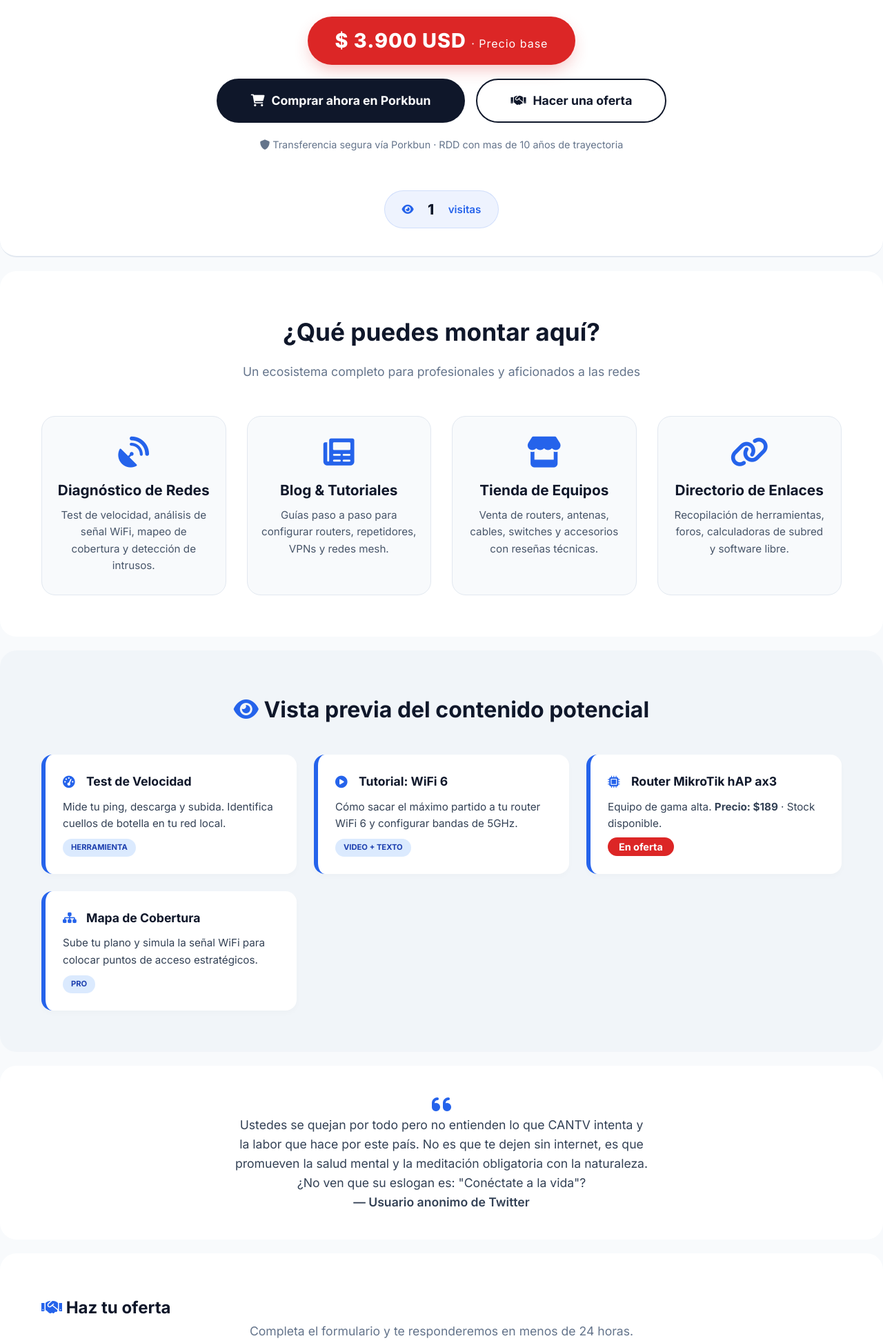
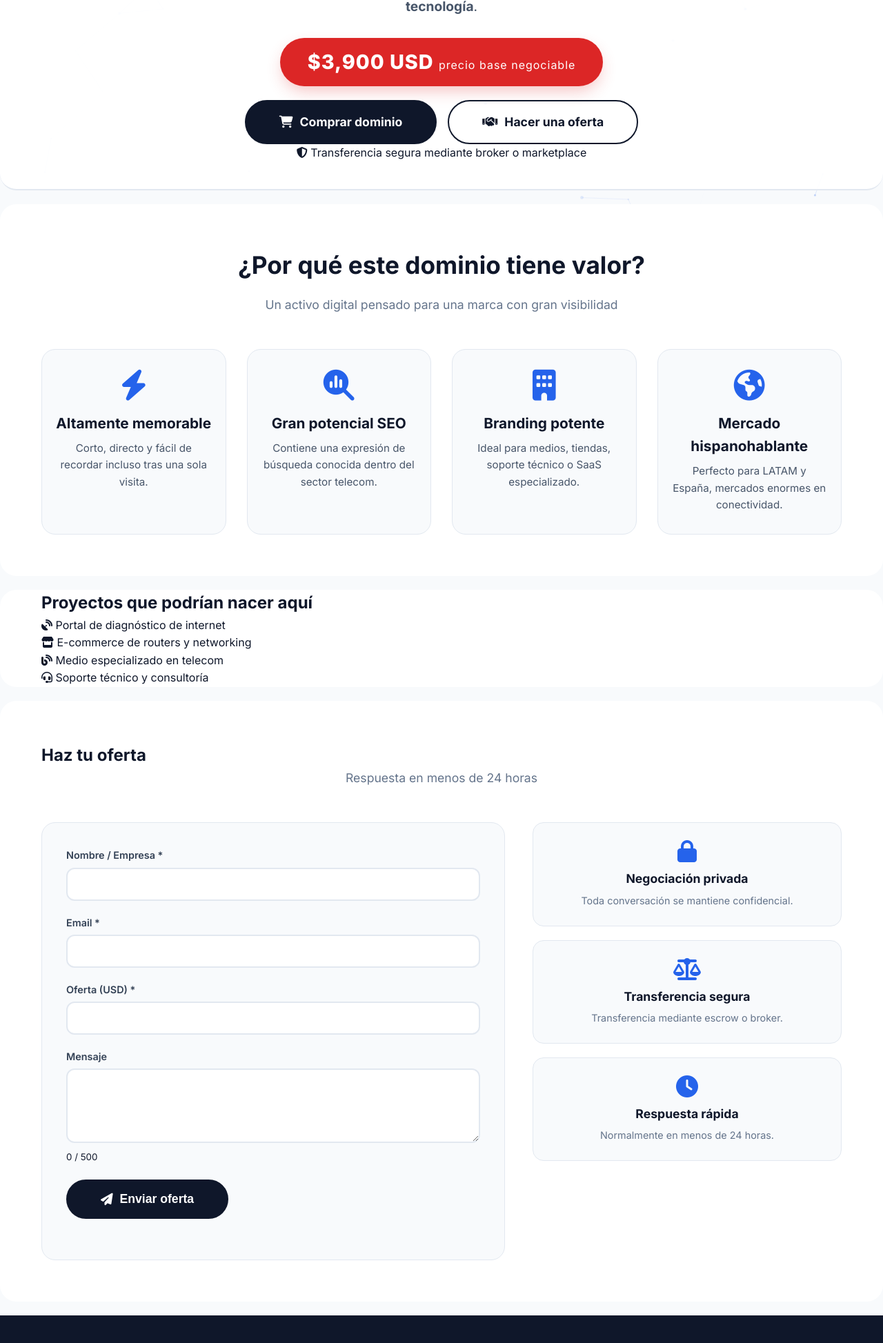
Before and after one commit to Entidad-de-Datos-Integrados/sincobertura-web, a plain HTML site: page index.html in a window 1280 px wide. Shown: the part 338-2285 px from the top of the page at 69% size. Drawn offline with nearby package versions, Linux system fonts and the light colour scheme; a script that the page names is missing.

Commit message:
Update index.html

```diff
--- a/index.html
+++ b/index.html
@@ -1,239 +1,283 @@
 <!DOCTYPE html>
 <html lang="es">
 <head>
-    <meta charset="UTF-8" />
-    <meta name="viewport" content="width=device-width, initial-scale=1.0" />
-    <title>Sin Cobertura.com - Tu red, tu potencia</title>
+    <meta charset="UTF-8">
+    <meta name="viewport" content="width=device-width, initial-scale=1.0">
 
-    <!-- Particles.js para el fondo de conectividad -->
+    <title>SinCobertura.com — Dominio premium en venta</title>
 
+    <meta name="description" content="Adquiere SinCobertura.com, un dominio memorable y potente para telecomunicaciones, conectividad, redes y tecnología.">
+    <meta name="keywords" content="dominio premium, telecomunicaciones, wifi, redes, conectividad">
+    <meta property="og:title" content="SinCobertura.com en venta">
+    <meta property="og:description" content="Un dominio memorable para construir una gran marca tech">
+    <meta property="og:type" content="website">
 
-    <!-- Google Fonts -->
-    <link rel="preconnect" href="https://fonts.googleapis.com" />
-    <link rel="preconnect" href="https://fonts.gstatic.com" crossorigin />
-    <link href="https://fonts.googleapis.com/css2?family=Inter:opsz,wght@14..32,400;14..32,600;14..32,700;14..32,800&display=swap" rel="stylesheet" />
+    <link rel="preconnect" href="https://fonts.googleapis.com">
+    <link rel="preconnect" href="https://fonts.gstatic.com" crossorigin>
+    <link href="https://fonts.googleapis.com/css2?family=Inter:wght@400;500;600;700;800&display=swap" rel="stylesheet">
 
-    <!-- Font Awesome 6 -->
-    <link rel="stylesheet" href="https://cdnjs.cloudflare.com/ajax/libs/font-awesome/6.0.0-beta3/css/all.min.css" />
+    <link rel="stylesheet"
+          href="https://cdnjs.cloudflare.com/ajax/libs/font-awesome/6.5.2/css/all.min.css">
 
-    <!-- CSS propio -->
-    <link rel="stylesheet" href="styles.css" />
+    <!-- Particles -->
+    <script src="https://cdn.jsdelivr.net/particles.js/2.0.0/particles.min.js"></script>
+
+    <!-- Cloudflare Turnstile -->
+    <script src="https://challenges.cloudflare.com/turnstile/v0/api.js" async defer></script>
+
+    <link rel="stylesheet" href="styles.css">
 </head>
+
 <body>
 
-    <!-- ===== BANNER DE VENTA ===== -->
-    <div class="top-banner">
-        <i class="fas fa-crown"></i> DOMINIO EN VENTA · Oportunidad única en el negocio de telecomunicaciones
-        <i class="fas fa-arrow-right" style="margin-left: 10px;"></i>
+<div id="particles-js"></div>
+
+<header class="top-banner">
+    <i class="fas fa-crown"></i>
+    DOMINIO PREMIUM EN VENTA
     <a href="#contact">Adquirir ahora</a>
+</header>
+
+<main>
+
+    <!-- HERO -->
+    <section class="hero">
+        <div class="container hero-content">
+
+            <div class="tagline">
+                <i class="fas fa-wifi"></i>
+                Un nombre que nadie olvida
             </div>
 
-    <!-- ===== HERO ===== -->
-    <section class="hero">
-        <div class="container hero-content">
-            <div class="tagline">
-                <i class="fas fa-wifi" style="margin-right: 10px;"></i> El nombre que todo usuario recuerda
-            </div>
             <h1>Sin<span>Cobertura</span>.com</h1>
-            <p>
-                El dominio <spam style="bold">TLD</spam> perfecto para construir el <strong>referente en redes, diagnóstico y venta de equipos</strong>
-                en el mundo hispanohablante.
+
+            <p class="hero-description">
+                Un dominio corto, memorable y con enorme potencial comercial para
+                proyectos de <strong>telecomunicaciones, conectividad, soporte técnico y tecnología</strong>.
             </p>
+
             <div class="badge-price">
-                $ 3.900 USD <small>· Precio base</small>
+                $3,900 USD
+                <small>precio base negociable</small>
             </div>
 
-            <!-- Botones duales: Compra directa y Oferta -->
             <div class="hero-buttons">
-                <a href="https://porkbun.com/marketplace?mq=Sincobertura.com" target="_blank" class="cta-button primary">
-                    <i class="fas fa-shopping-cart"></i> Comprar ahora en Porkbun
+                <a href="https://porkbun.com/marketplace?mq=Sincobertura.com"
+                   target="_blank"
+                   rel="noopener noreferrer"
+                   class="cta-button primary">
+                    <i class="fas fa-cart-shopping"></i>
+                    Comprar dominio
                 </a>
+
                 <a href="#contact" class="cta-button secondary">
-                    <i class="fas fa-handshake"></i> Hacer una oferta
+                    <i class="fas fa-handshake"></i>
+                    Hacer una oferta
                 </a>
             </div>
 
-            <p style="margin-top: 20px; font-size: 0.9rem; color: #64748b;">
-                <i class="fas fa-shield-alt"></i> Transferencia segura vía Porkbun · RDD con mas de 10 años de trayectoria
+            <div class="hero-note">
+                <i class="fas fa-shield-alt"></i>
+                Transferencia segura mediante broker o marketplace
+            </div>
+
+        </div>
+    </section>
+
+    <!-- VALUE PROPOSITION -->
+    <section class="features">
+        <div class="container">
+
+            <h2>¿Por qué este dominio tiene valor?</h2>
+            <p class="subtitle">
+                Un activo digital pensado para una marca con gran visibilidad
             </p>
 
-            <!-- CONTADOR DE VISITAS -->
-            <div class="visitor-counter">
-                <i class="fas fa-eye"></i>
-                <span id="visitCounter">0</span> visitas
+            <div class="grid">
+
+                <article class="card">
+                    <i class="fas fa-bolt"></i>
+                    <h3>Altamente memorable</h3>
+                    <p>
+                        Corto, directo y fácil de recordar incluso tras una sola visita.
+                    </p>
+                </article>
+
+                <article class="card">
+                    <i class="fas fa-magnifying-glass-chart"></i>
+                    <h3>Gran potencial SEO</h3>
+                    <p>
+                        Contiene una expresión de búsqueda conocida dentro del sector telecom.
+                    </p>
+                </article>
+
+                <article class="card">
+                    <i class="fas fa-building"></i>
+                    <h3>Branding potente</h3>
+                    <p>
+                        Ideal para medios, tiendas, soporte técnico o SaaS especializado.
+                    </p>
+                </article>
+
+                <article class="card">
+                    <i class="fas fa-earth-americas"></i>
+                    <h3>Mercado hispanohablante</h3>
+                    <p>
+                        Perfecto para LATAM y España, mercados enormes en conectividad.
+                    </p>
+                </article>
+
             </div>
         </div>
     </section>
 
-    <!-- ===== CARACTERÍSTICAS / FUNCIONALIDADES ===== -->
-    <section class="features">
+    <!-- USE CASES -->
+    <section class="usecases">
         <div class="container">
-            <h2>¿Qué puedes montar aquí?</h2>
-            <p class="subtitle">Un ecosistema completo para profesionales y aficionados a las redes</p>
-            <div class="grid">
-                <div class="card">
+            <h2>Proyectos que podrían nacer aquí</h2>
+
+            <div class="usecases-grid">
+
+                <div class="usecase-item">
                     <i class="fas fa-satellite-dish"></i>
-                    <h3>Diagnóstico de Redes</h3>
-                    <p>Test de velocidad, análisis de señal WiFi, mapeo de cobertura y detección de intrusos.</p>
+                    <span>Portal de diagnóstico de internet</span>
                 </div>
-                <div class="card">
-                    <i class="fas fa-newspaper"></i>
-                    <h3>Blog &amp; Tutoriales</h3>
-                    <p>Guías paso a paso para configurar routers, repetidores, VPNs y redes mesh.</p>
+
+                <div class="usecase-item">
+                    <i class="fas fa-store"></i>
+                    <span>E-commerce de routers y networking</span>
                 </div>
-                <div class="card">
-                    <i class="fas fa-store"></i>
-                    <h3>Tienda de Equipos</h3>
-                    <p>Venta de routers, antenas, cables, switches y accesorios con reseñas técnicas.</p>
+
+                <div class="usecase-item">
+                    <i class="fas fa-blog"></i>
+                    <span>Medio especializado en telecom</span>
                 </div>
-                <div class="card">
-                    <i class="fas fa-link"></i>
-                    <h3>Directorio de Enlaces</h3>
-                    <p>Recopilación de herramientas, foros, calculadoras de subred y software libre.</p>
+
+                <div class="usecase-item">
+                    <i class="fas fa-headset"></i>
+                    <span>Soporte técnico y consultoría</span>
                 </div>
+
             </div>
         </div>
     </section>
 
+    <!-- CONTACT -->
+    <section class="contact-section" id="contact">
+        <div class="container">
 
+            <h2>Haz tu oferta</h2>
+            <p class="subtitle">
+                Respuesta en menos de 24 horas
+            </p>
 
-    <!-- ===== MOCKUP DE CONTENIDO ===== -->
-    <section class="mockup-section">
-        <div class="container">
-            <h2><i class="fas fa-eye" style="color: #2563eb;"></i> Vista previa del contenido potencial</h2>
-            <div class="mockup-grid">
-                <div class="mockup-item">
-                    <div class="title-mock"><i class="fas fa-tachometer-alt"></i> Test de Velocidad</div>
-                    <p>Mide tu ping, descarga y subida. Identifica cuellos de botella en tu red local.</p>
-                    <span class="tag">Herramienta</span>
+            <div class="contact-container">
+
+                <form id="contactForm"
+                      action="https://formspree.io/f/xrevwlww"
+                      method="POST">
+
+                    <div class="form-group">
+                        <label for="formName">Nombre / Empresa *</label>
+                        <input type="text"
+                               id="formName"
+                               name="name"
+                               required>
                     </div>
-                <div class="mockup-item">
-                    <div class="title-mock"><i class="fas fa-play-circle"></i> Tutorial: WiFi 6</div>
-                    <p>Cómo sacar el máximo partido a tu router WiFi 6 y configurar bandas de 5GHz.</p>
-                    <span class="tag">Video + Texto</span>
+
+                    <div class="form-group">
+                        <label for="formEmail">Email *</label>
+                        <input type="email"
+                               id="formEmail"
+                               name="email"
+                               required>
                     </div>
-                <div class="mockup-item">
-                    <div class="title-mock"><i class="fas fa-microchip"></i> Router MikroTik hAP ax3</div>
-                    <p>Equipo de gama alta. <strong>Precio: $189</strong> · Stock disponible.</p>
-                    <span class="price-tag">En oferta</span>
+
+                    <div class="form-group">
+                        <label for="formOffer">Oferta (USD) *</label>
+                        <input type="number"
+                               id="formOffer"
+                               name="offer"
+                               min="1"
+                               required>
                     </div>
-                <div class="mockup-item">
-                    <div class="title-mock"><i class="fas fa-sitemap"></i> Mapa de Cobertura</div>
-                    <p>Sube tu plano y simula la señal WiFi para colocar puntos de acceso estratégicos.</p>
-                    <span class="tag">Pro</span>
+
+                    <div class="form-group">
+                        <label for="formMessage">Mensaje</label>
+                        <textarea id="formMessage"
+                                  name="message"
+                                  maxlength="500"
+                                  rows="4"></textarea>
+                        <small id="charCounter">0 / 500</small>
                     </div>
+
+                    <!-- TURNSTILE -->
+                    <div class="captcha-wrapper">
+                        <div class="cf-turnstile"
+                             data-sitekey="TU_SITE_KEY"></div>
+                    </div>
+
+                    <input type="hidden"
+                           name="dominio"
+                           value="SinCobertura.com">
+
+                    <input type="hidden"
+                           name="_subject"
+                           value="Nueva oferta por SinCobertura.com">
+
+                    <button type="submit"
+                            id="submitBtn"
+                            class="cta-button primary full-width">
+                        <i class="fas fa-paper-plane"></i>
+                        Enviar oferta
+                    </button>
+
+                    <div id="formStatus"></div>
+
+                </form>
+
+                <aside class="contact-info">
+
+                    <div class="info-card">
+                        <i class="fas fa-lock"></i>
+                        <h4>Negociación privada</h4>
+                        <p>Toda conversación se mantiene confidencial.</p>
+                    </div>
+
+                    <div class="info-card">
+                        <i class="fas fa-scale-balanced"></i>
+                        <h4>Transferencia segura</h4>
+                        <p>Transferencia mediante escrow o broker.</p>
+                    </div>
+
+                    <div class="info-card">
+                        <i class="fas fa-clock"></i>
+                        <h4>Respuesta rápida</h4>
+                        <p>Normalmente en menos de 24 horas.</p>
+                    </div>
+
+                </aside>
+
             </div>
         </div>
     </section>
 
-    <!-- ===== TESTIMONIO ===== -->
-    <section class="testimonial">
-        <div class="container">
-            <p>
-                <i class="fas fa-quote-left" style="color: #2563eb; font-size: 2rem; vertical-align: middle;"></i>
-                <p> Ustedes se quejan por todo pero no entienden lo que CANTV intenta y la labor que hace por este país. No es que te dejen sin internet, es que promueven la salud mental y la meditación obligatoria con la naturaleza.
-                ¿No ven que su eslogan es: "Conéctate a la vida"?
-            </p>
-            <p class="testimonial-author">— Usuario anonimo de Twitter</p>
-        </div>
-    </section>
+</main>
 
-    <!-- ===== SECCIÓN DE CONTACTO / OFERTAS ===== -->
-    <section class="contact-section" id="contact">
-        <div class="container">
-            <h2><i class="fas fa-handshake" style="color: #2563eb;"></i> Haz tu oferta</h2>
-            <p class="subtitle">Completa el formulario y te responderemos en menos de 24 horas.</p>
-
-            <div class="contact-container">
-                <!-- IMPORTANTE: Cambia 'TU_NUEVO_HASH' por el hash que obtengas de Formspree -->
-                <form id="contactForm" action="https://formspree.io/f/xrevwlww" method="POST">
-                    <div class="form-group">
-                        <label for="formName">
-                            <i class="fas fa-user"></i> Interesado/Empresa*
-                        </label>
-                        <input type="text" id="formName" name="name" placeholder="..." required />
-                    </div>
-
-                    <div class="form-group">
-                        <label for="formEmail">
-                            <i class="fas fa-envelope"></i> Correo electrónico *
-                        </label>
-                        <input type="email" id="formEmail" name="email" placeholder="..." required />
-                    </div>
-
-                    <div class="form-group">
-                        <label for="formOffer">
-                            <i class="fas fa-dollar-sign"></i> Tu oferta (USD) *
-                        </label>
-                        <input type="number" id="formOffer" name="offer" placeholder="..." min="1" step="any" required />
-                    </div>
-
-                    <div class="form-group">
-                        <label for="formMessage">
-                            <i class="fas fa-comment"></i> Mensaje adicional
-                        </label>
-                        <textarea maxlength="500" id="formMessage" name="message" rows="4" placeholder="..." style="resize:none"></textarea>
-                    <!-- Visualizador del contador -->
-                          <small id="charCounter" style="color: #666; display: block; margin-top: 5px;">0 / 500 caracteres</small>
-                    </div>
-
-                    <!-- Campos ocultos -->
-                    <input type="hidden" name="dominio" value="SinCobertura.com" />
-                    <input type="hidden" name="_subject" value="Nueva oferta por SinCobertura.com" />
-                    <input type="hidden" name="_captcha" value="false" />
-
-                    <button type="submit" id="submitBtn" class="cta-button primary" style="width: 100%; text-align: center; justify-content: center;">
-                        <i class="fas fa-paper-plane"></i> Enviar oferta
-                    </button>
-
-                    <!-- Mensaje de estado -->
-                    <div id="formStatus" style="margin-top: 15px; display: none;"></div>
-                </form>
-
-                <!-- Información adicional -->
-                <div class="contact-info">
-                    <div class="info-card">
-                        <i class="fas fa-clock"></i>
-                        <h4>Respuesta rápida</h4>
-                        <p>Respondemos todas las ofertas en menos de 24 horas.</p>
-                    </div>
-                    <div class="info-card">
-                        <i class="fas fa-lock"></i>
-                        <h4>100% confidencial</h4>
-                        <p>Tus datos están seguros y no serán compartidos.</p>
-                    </div>
-                    <div class="info-card">
-                        <i class="fas fa-file-signature"></i>
-                        <h4>Oferta vinculante</h4>
-                        <p>Tu oferta es seria y será considerada prioritariamente.</p>
-                    </div>
-                </div>
-            </div>
-        </div>
-    </section>
-
-    <!-- ===== FOOTER ===== -->
 <footer class="footer">
     <div class="container">
         <p class="footer-brand">SinCobertura.com</p>
+
         <p>
-                Este dominio está en venta. Si tienes una visión para crear el mejor portal de redes,
-                <a href="#contact">contáctanos</a>.
+            Un dominio premium para construir una gran marca digital.
         </p>
-            <div class="social-icons">
-                <i class="fab fa-x-twitter"></i>
-                <i class="fab fa-linkedin"></i>
-                <i class="fab fa-youtube"></i>
-            </div>
+
         <p class="footer-copy">
-                &copy; 2026 · Oferta sujeta a negociación · <a href="transferencia.html">Política de transferencia</a>
+            © 2026 · Oferta sujeta a negociación
         </p>
     </div>
 </footer>
 
-    <!-- ===== JAVASCRIPT ===== -->
 <script src="script.js"></script>
 </body>
-    <!-- ===== FONDO DE PARTÍCULAS ===== -->
-<div id="particles-js"></div>
 </html>
```
Lines whose indentation alone changed are shown as unchanged.
